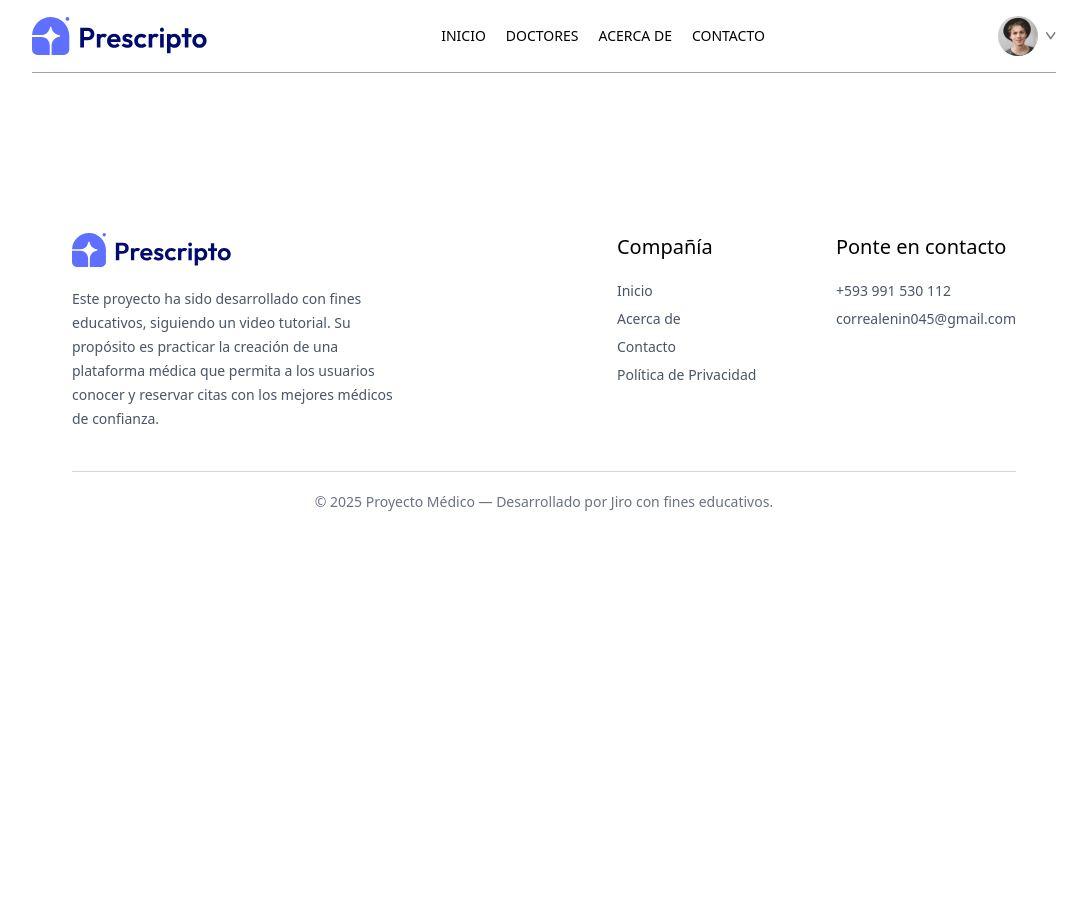
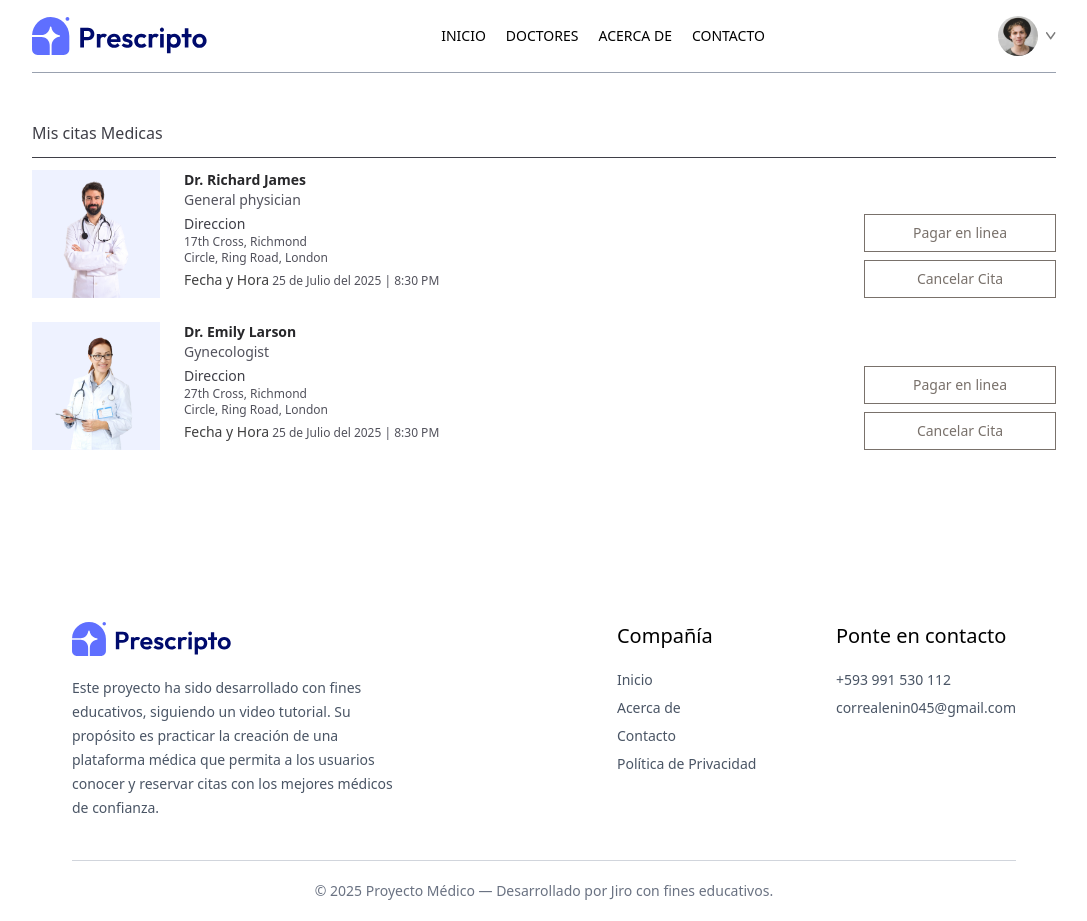
Before and after one commit to x-jirox/frontend-medical, a React (Vite) app: page /my-appointments in a window 1280 px wide. Shown: the whole page, without its empty margins (96-1183 px from the left). Before the commit the page ends 800 px from the top, so only its background shows below. Built offline with nearby package versions, Linux system fonts and the light colour scheme.

Commit message:
components my appoiments

```diff
--- a/src/pages/MyAppointments.jsx
+++ b/src/pages/MyAppointments.jsx
@@ -1,9 +1,34 @@
-import React from 'react'
+import React, { useContext } from 'react'
+import {AppContext} from '../context/AppContext'
 
 const MyAppointments = () => {
+
+  const { doctors } = useContext(AppContext)
+
   return (
     <div>
-
+      <p className='pb-3 mt-12 font-medium text-zinc-700 border-b'>Mis citas Medicas</p>
+      <div>
+        {doctors.slice(0,2).map((item, index) =>(
+          <div className='grid grid-cols-[1fr_2fr] gap-4 sm:flex sm:gap-6 py-3 ' key={index}>
+            <div>
+              <img className='w-32 bg-indigo-50' src={item.image} alt="" />
+            </div>
+            <div className='flex-1 text-sm text-zinc-600'>
+              <p className='text-zinc-800 font-semibold'>{item.name}</p>
+              <p>{item.speciality}</p>
+              <p className='text-zinc-700 font-medium mt-1'>Direccion</p>
+              <p className='text-xs'>{item.address.line1}</p>
+              <p className='text-xs'>{item.address.line2}</p>
+              <p className='text-xs mt-1'><span className='text-sm text-neutral-700 font-medium'>Fecha y Hora</span> 25 de Julio del 2025 | 8:30 PM</p>
+            </div>
+            <div className='flex flex-col gap-2 justify-end'>
+              <button className='text-sm text-stone-500 text-center sm:min-w-48 py-2 border cursor-pointer hover:bg-primary hover:text-white transition.all duration-300'>Pagar en linea</button>
+              <button className='text-sm text-stone-500 text-center sm:min-w-48 py-2 border cursor-pointer hover:bg-red-800 hover:text-white transition.all duration-300'>Cancelar Cita</button>
+            </div>
+          </div>
+        ))}
+      </div>
     </div>
   )
 }
```
